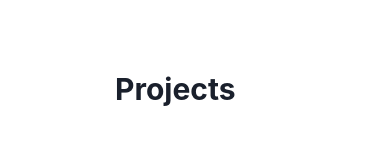
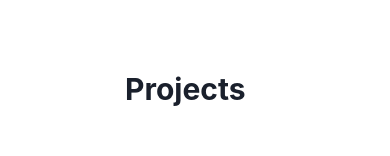
Before and after one commit to roozbehali/rooz, a Next.js app: page /experience in a window 390 px wide. Shown: the part 642-798 px from the top of the page. Built offline with nearby package versions, Linux system fonts and the light colour scheme.

Commit message:
mobile update

```diff
--- a/pages/experience.js
+++ b/pages/experience.js
@@ -68,11 +68,11 @@ export default function Home() {
         </Grid>
       </center>
 
-      <Heading mt={[20, 40]} ml={[115, 175]} mb={[10]}>Projects</Heading>
+      <Heading mt={[20, 40]} ml={[125, 175]} mb={[10]}>Projects</Heading>
       <center>
         <Grid
         ml={[25, 125]}
-        mb={[30, 10]}
+        mb={[50, 10]}
         h={[400, 175]} w={[300, 1300]}
         templateColumns={['repeat(1, 1fr)', 'repeat(2, 1fr)', 'repeat(3, 1fr)']}
         gap={[10]}
```
